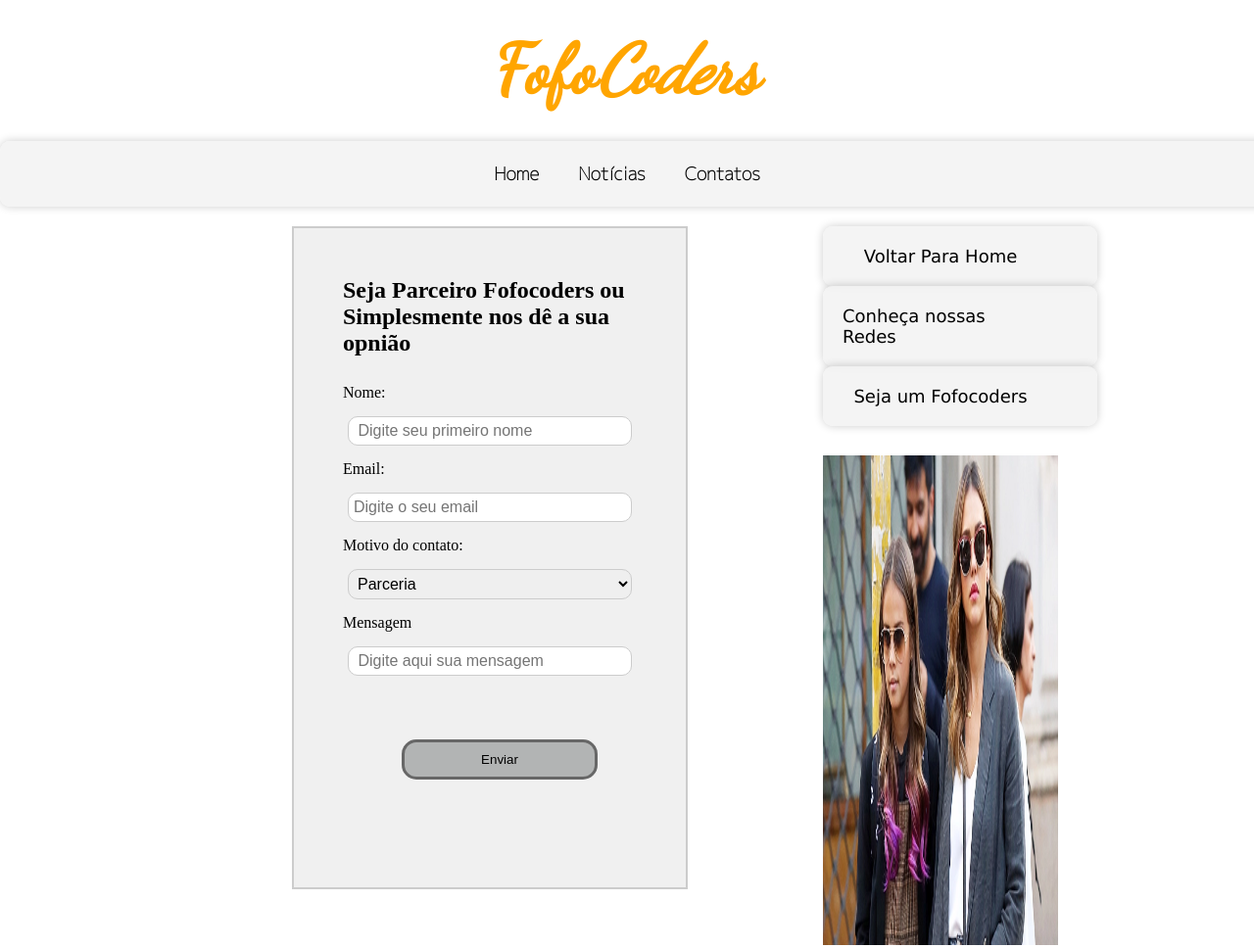
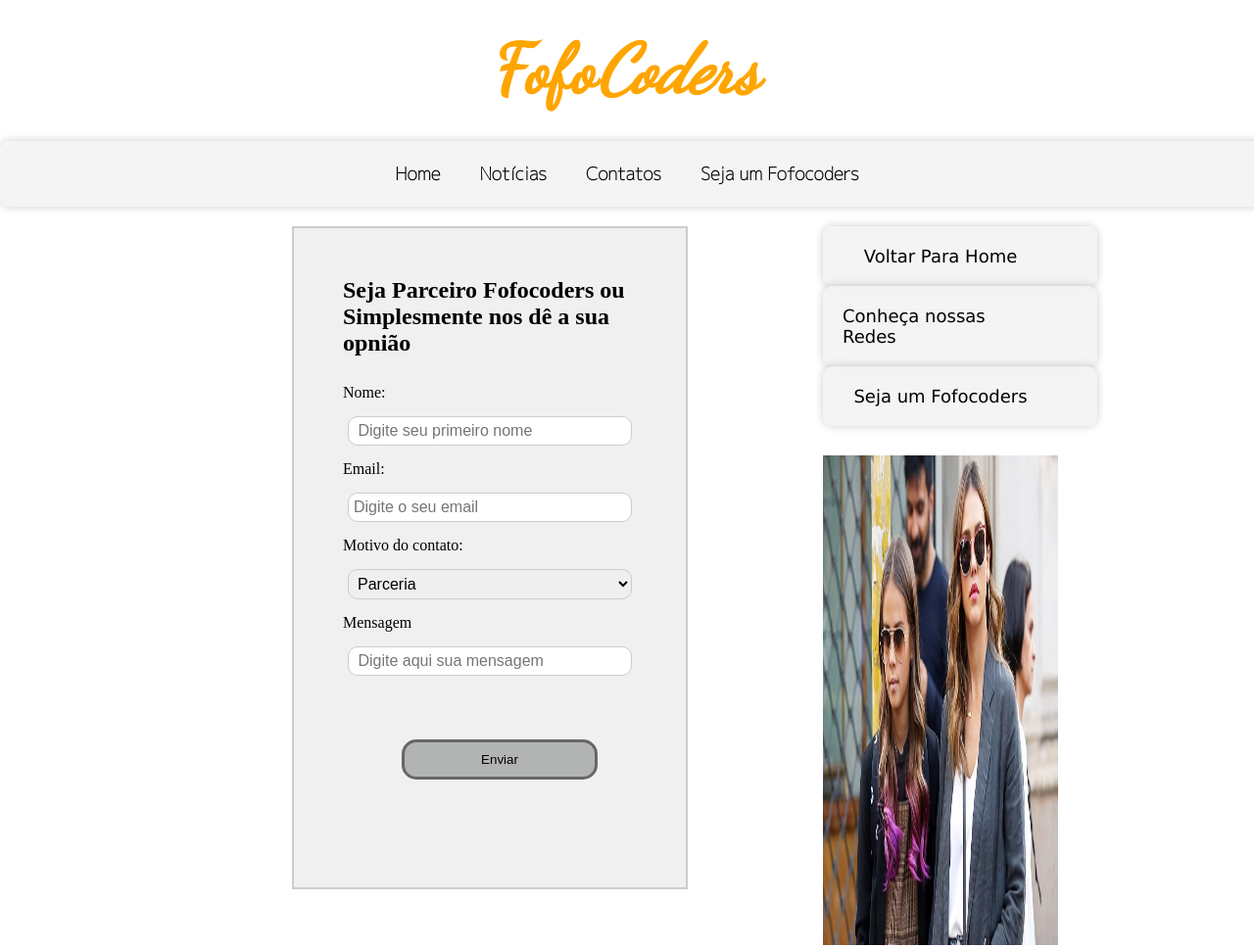
Before and after one commit to Alexandrezapsss/FofocaSite, a plain HTML site: page SiteFofoca/contato.html in a window 1280 px wide. Shown: the top 968 px of the page at 98% size. Drawn offline with Linux system fonts and the light colour scheme.

Commit message:
linkado tudo

```diff
--- a/SiteFofoca/contato.html
+++ b/SiteFofoca/contato.html
@@ -20,6 +20,7 @@
                     <a href="index.html"><b>Home</b></a>
                     <a href="noticias.html"> <b>Notícias</b></a>
                     <a href="contato.html"><b>Contatos</b></a>
+                    <a href="formulario.html"><b>Seja um Fofocoders</b></a>
                 </li>
             </ul>
         </nav><!--Fim de Menus para outras pages-->
```
Also changed, not shown: SiteFofoca/fofocasDestaque/fofoc1.html (+1 -0 lines), SiteFofoca/fofocasDestaque/fofoc2.html (+1 -0 lines), SiteFofoca/fofocasDestaque/fofoc3.html (+1 -0 lines), SiteFofoca/fofocasDestaque/fofoc4.html (+1 -0 lines), SiteFofoca/fofocasDestaque/fofoc5.html (+1 -0 lines), SiteFofoca/fofocasDestaque/fofoc6.html (+1 -0 lines), SiteFofoca/fofocasDestaque/fofoc7.html (+1 -0 lines), SiteFofoca/formulario.html (+1 -0 lines), SiteFofoca/noticias.html (+1 -0 lines).
